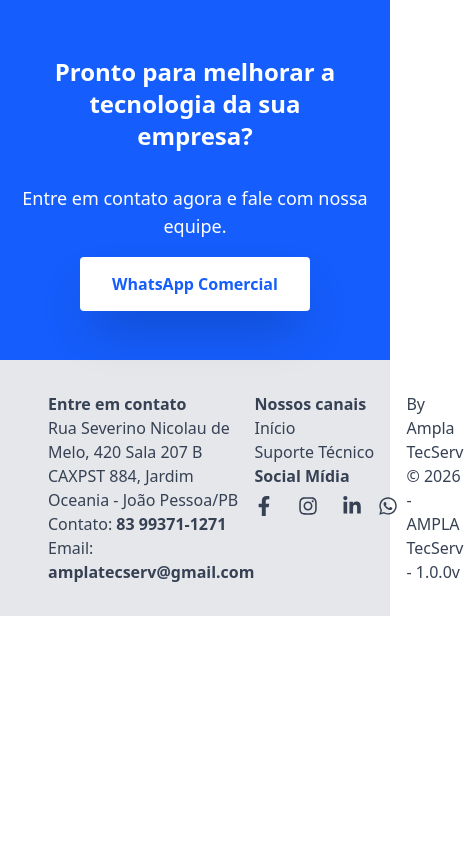
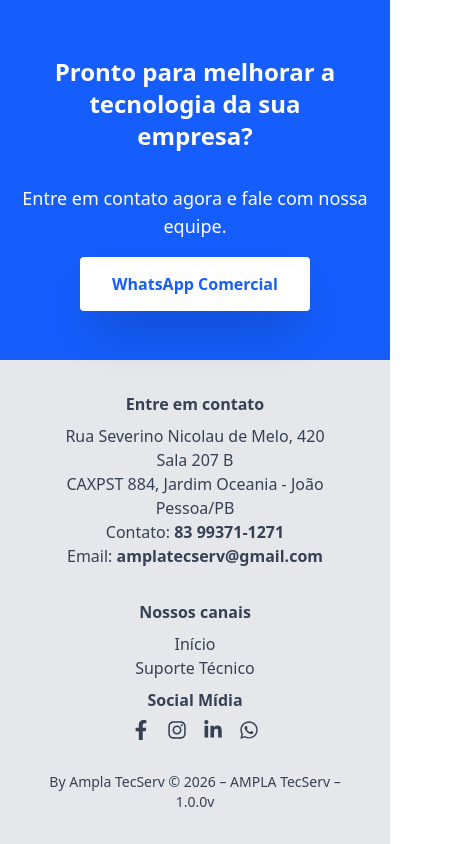
Before and after one commit to sergiosousacode/ampla-tecserv-landing, a Next.js app: page / in a window 390 px wide. Shown: the part 2774-3618 px from the top of the page, 464 px wide, since content can reach past the window. Before the commit the page ends 3390 px from the top, so only its background shows below. Built offline with nearby package versions, Linux system fonts and the light colour scheme.

Commit message:
feat: correção responsiva do footer

```diff
--- a/src/components/Footer.tsx
+++ b/src/components/Footer.tsx
@@ -3,30 +3,75 @@ import { FaInstagram, FaFacebookF, FaLinkedinIn, FaWhatsapp } from "react-icons/
 
 export default function Footer() {
   return (
-    <footer className="flex justify-around ... p-8 bg-gray-200 text-gray-700">
-      <Container className="flex justify-between">
+    <footer className="bg-gray-200 text-gray-700 p-8">
+      <Container>
+        <div
+          className="
+            flex flex-col gap-8 text-center
+            md:flex-row md:justify-between md:text-left
+          "
+        >
+          <div className="max-w-sm">
+            <h2 className="font-bold mb-2">Entre em contato</h2>
+            <p>
+              Rua Severino Nicolau de Melo, 420 Sala 207 B
+              <br />
+              CAXPST 884, Jardim Oceania - João Pessoa/PB
+            </p>
+            <p>
+              Contato: <b>83 99371-1271</b>
+            </p>
+            <p>
+              Email: <b>amplatecserv@gmail.com</b>
+            </p>
+          </div>
 
           <div>
-            <h2 className="font-bold">Entre em contato</h2>
-            <p>Rua Severino Nicolau de Melo, 420 Sala 207 B<br/>CAXPST 884, Jardim Oceania - João Pessoa/PB</p>
-            <p>Contato: <b>83 99371-1271</b></p>
-            <p>Email: <b>amplatecserv@gmail.com</b></p>
-          </div>
-          <div>
-            <h2 className="font-bold">Nossos canais</h2>
-            <p><a href="#topo" className="cursor-pointer">Início</a></p>
-            <p><a href="/help">Suporte Técnico</a></p>
-            <p className="font-bold">Social Mídia</p>
-            <div className="flex mt-2 text-xl gap-4">
-              <a href="https://www.facebook.com/profile.php?id=61586066113887" target="_blank" rel="noopener noreferrer" className="mr-2"><FaFacebookF /></a>
-              <a href="https://www.instagram.com/ampla_tecserv/" target="_blank" rel="noopener noreferrer" className="mr-2"><FaInstagram /></a>
-              <a href="https://www.linkedin.com/company/ampla-tecserv" target="_blank" rel="noopener noreferrer"><FaLinkedinIn /></a>
-              <a href="https://wa.me/5583993711271" target="_blank" rel="noopener noreferrer" className="mr-2"><FaWhatsapp /></a>
+            <h2 className="font-bold mb-2">Nossos canais</h2>
+            <p>
+              <a href="#topo">Início</a>
+            </p>
+            <p>
+              <a href="/help">Suporte Técnico</a>
+            </p>
+
+            <p className="font-bold mt-2">Social Mídia</p>
+            <div className="flex justify-center md:justify-start mt-2 text-xl gap-4">
+              <a
+                href="https://www.facebook.com/profile.php?id=61586066113887"
+                target="_blank"
+                rel="noopener noreferrer"
+              >
+                <FaFacebookF />
+              </a>
+              <a
+                href="https://www.instagram.com/ampla_tecserv/"
+                target="_blank"
+                rel="noopener noreferrer"
+              >
+                <FaInstagram />
+              </a>
+              <a
+                href="https://www.linkedin.com/company/ampla-tecserv"
+                target="_blank"
+                rel="noopener noreferrer"
+              >
+                <FaLinkedinIn />
+              </a>
+              <a
+                href="https://wa.me/5583993711271"
+                target="_blank"
+                rel="noopener noreferrer"
+              >
+                <FaWhatsapp />
+              </a>
             </div>
           </div>
-          <div>
-            By Ampla TecServ © 2026 - AMPLA TecServ - 1.0.0v
+
+          <div className="md:self-end text-sm">
+            By Ampla TecServ © 2026 – AMPLA TecServ – 1.0.0v
           </div>
+        </div>
       </Container>
     </footer>
   );
```
